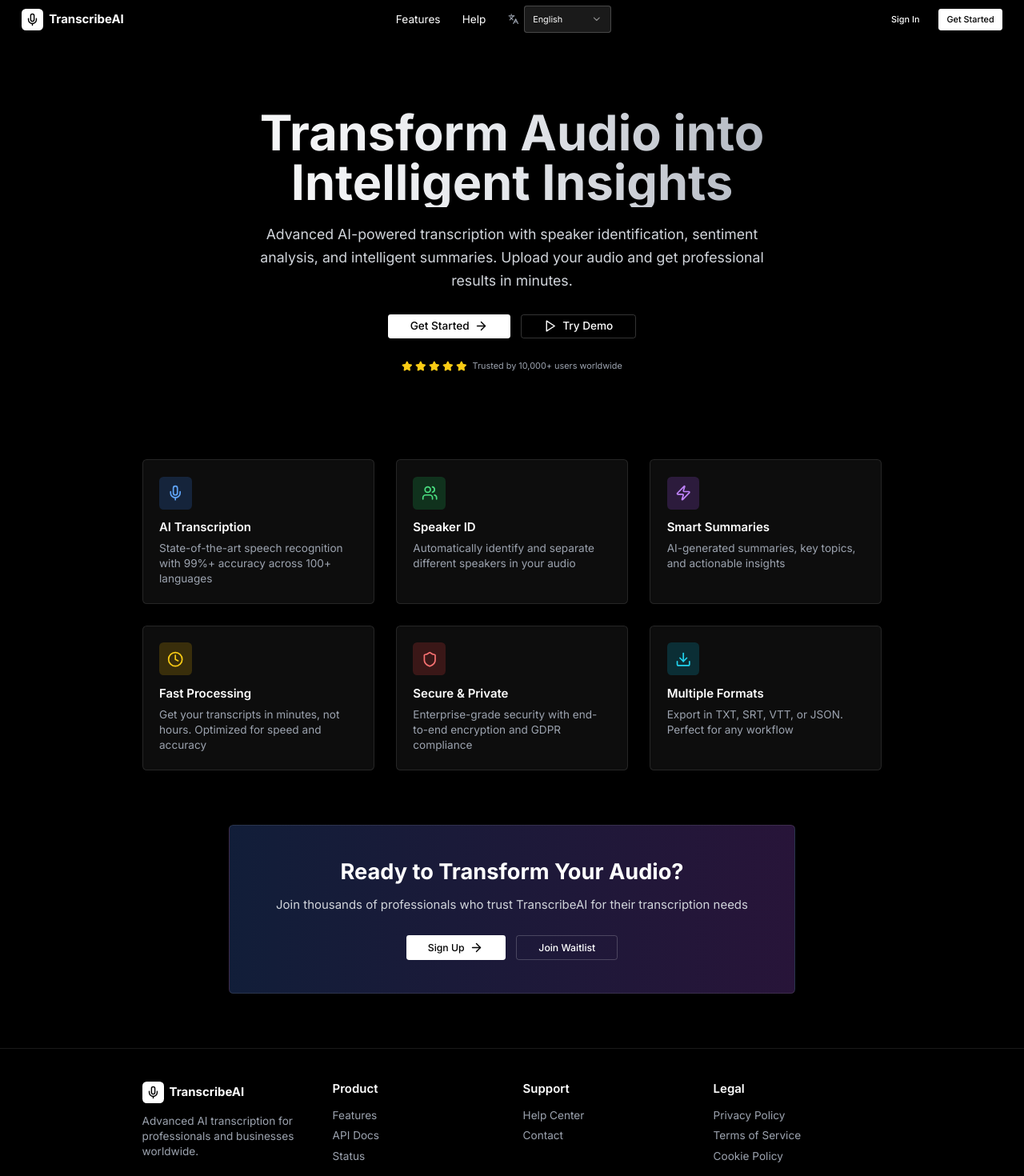
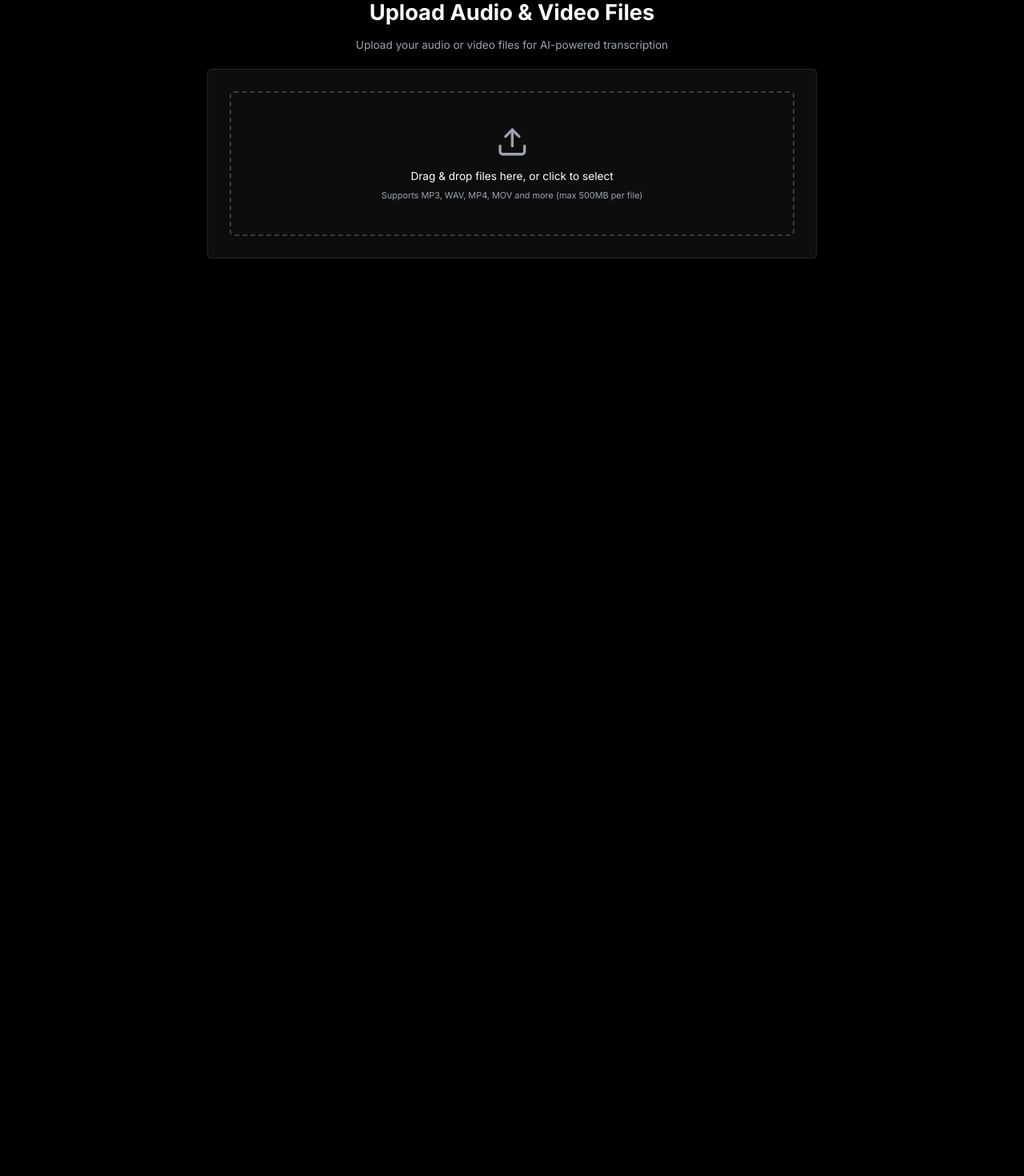
Before and after one commit to Philly345/ecouter-transcribe-8i, a Next.js app: page / in a window 1280 px wide. Shown: the part 20-1490 px from the top of the page at 80% size. After the commit the page ends 800 px from the top, so only its background shows below. Built offline with nearby package versions, Linux system fonts and the light colour scheme.

Commit message:
Update page.tsx

```diff
--- a/app/page.tsx
+++ b/app/page.tsx
@@ -1,327 +1,212 @@
 "use client"
 
-import { useState } from "react"
-import Link from "next/link"
+import { useState, useCallback } from "react"
 import { Button } from "@/components/ui/button"
-import { Card, CardContent } from "@/components/ui/card"
-import { Select, SelectContent, SelectItem, SelectTrigger, SelectValue } from "@/components/ui/select"
-import { FloatingBubbles } from "@/components/floating-bubbles"
-import { Mic, Zap, Shield, Users, Clock, Download, Star, ArrowRight, Play, Languages } from "lucide-react"
+import { Card, CardContent, CardHeader, CardTitle } from "@/components/ui/card"
+import { Progress } from "@/components/ui/progress"
+import { Alert, AlertDescription } from "@/components/ui/alert"
+import { Upload, FileAudio, FileVideo, X, CheckCircle, AlertCircle } from "lucide-react"
+import { useDropzone } from "react-dropzone"
 
-export default function HomePage() {
-  const [selectedLanguage, setSelectedLanguage] = useState("en")
-  const [isTranslating, setIsTranslating] = useState(false)
-
-  const handleLanguageChange = async (languageCode: string) => {
-    if (languageCode === "en") {
-      setSelectedLanguage("en")
-      return
+interface UploadedFile {
+  file: File
+  id: string
+  progress: number
+  status: "uploading" | "completed" | "error"
+  error?: string
+  result?: any
 }
 
-    setIsTranslating(true)
-    setSelectedLanguage(languageCode)
-    // Simulate translation delay
-    setTimeout(() => {
-      setIsTranslating(false)
-    }, 1000)
+export default function UploadPage() {
+  const [files, setFiles] = useState<UploadedFile[]>([])
+  const [isUploading, setIsUploading] = useState(false)
+
+  const onDrop = useCallback((acceptedFiles: File[]) => {
+    const newFiles = acceptedFiles.map((file) => ({
+      file,
+      id: Math.random().toString(36).substr(2, 9),
+      progress: 0,
+      status: "uploading" as const,
+    }))
+
+    setFiles((prev) => [...prev, ...newFiles])
+
+    // Start uploading each file
+    newFiles.forEach(uploadFile)
+  }, [])
+
+  const { getRootProps, getInputProps, isDragActive } = useDropzone({
+    onDrop,
+    accept: {
+      "audio/*": [".mp3", ".wav", ".m4a", ".aac", ".ogg", ".flac"],
+      "video/*": [".mp4", ".mov", ".avi", ".mkv", ".webm"],
+    },
+    maxSize: 500 * 1024 * 1024, // 500MB limit
+    multiple: true,
+  })
+
+  const uploadFile = async (uploadedFile: UploadedFile) => {
+    setIsUploading(true)
+
+    try {
+      const formData = new FormData()
+      formData.append("file", uploadedFile.file)
+      formData.append("fileId", uploadedFile.id)
+
+      const response = await fetch("/api/upload", {
+        method: "POST",
+        body: formData,
+      })
+
+      // Check if response is ok before trying to parse JSON
+      if (!response.ok) {
+        const errorText = await response.text()
+        throw new Error(`Upload failed: ${response.status} ${response.statusText}. ${errorText}`)
       }
 
-  const getTranslatedText = (englishText: string) => {
-    if (selectedLanguage === "en" || isTranslating) return englishText
-
-    // Simple demonstration - in real implementation, you'd translate all text
-    const translations: { [key: string]: { [key: string]: string } } = {
-      es: {
-        "Transform Audio into Intelligent Insights": "Transformar Audio en Perspectivas Inteligentes",
-        "Get Started": "Empezar",
-        "Try Demo": "Probar Demo",
-        "Trusted by 10,000+ users worldwide": "Confiado por más de 10,000 usuarios en todo el mundo",
-        "Sign Up": "Registrarse",
-        "Join Waitlist": "Unirse a Lista de Espera",
-      },
-      fr: {
-        "Transform Audio into Intelligent Insights": "Transformer l'Audio en Insights Intelligents",
-        "Get Started": "Commencer",
-        "Try Demo": "Essayer la Démo",
-        "Trusted by 10,000+ utilisateurs dans le monde": "Approuvé par plus de 10 000 utilisateurs dans le monde",
-        "Sign Up": "S'inscrire",
-        "Join Waitlist": "Rejoindre la Liste d'Attente",
-      },
-      de: {
-        "Transform Audio into Intelligent Insights": "Audio in Intelligente Erkenntnisse Verwandeln",
-        "Get Started": "Loslegen",
-        "Try Demo": "Demo Testen",
-        "Trusted by 10,000+ users worldwide": "Vertraut von über 10.000 Nutzern weltweit",
-        "Sign Up": "Anmelden",
-        "Join Waitlist": "Warteliste Beitreten",
-      },
+      // Check content type to ensure it's JSON
+      const contentType = response.headers.get("content-type")
+      if (!contentType || !contentType.includes("application/json")) {
+        const errorText = await response.text()
+        throw new Error(`Server returned non-JSON response: ${errorText}`)
       }
 
-    return translations[selectedLanguage]?.[englishText] || englishText
+      const result = await response.json()
+
+      setFiles((prev) =>
+        prev.map((f) => (f.id === uploadedFile.id ? { ...f, status: "completed", progress: 100, result } : f)),
+      )
+    } catch (error) {
+      console.error("Upload error:", error)
+      setFiles((prev) =>
+        prev.map((f) =>
+          f.id === uploadedFile.id
+            ? {
+                ...f,
+                status: "error",
+                error: error instanceof Error ? error.message : "Upload failed",
+              }
+            : f,
+        ),
+      )
+    } finally {
+      setIsUploading(false)
+    }
+  }
+
+  const removeFile = (id: string) => {
+    setFiles((prev) => prev.filter((f) => f.id !== id))
+  }
+
+  const retryUpload = (file: UploadedFile) => {
+    setFiles((prev) =>
+      prev.map((f) => (f.id === file.id ? { ...f, status: "uploading", progress: 0, error: undefined } : f)),
+    )
+    uploadFile(file)
+  }
+
+  const formatFileSize = (bytes: number) => {
+    if (bytes === 0) return "0 Bytes"
+    const k = 1024
+    const sizes = ["Bytes", "KB", "MB", "GB"]
+    const i = Math.floor(Math.log(bytes) / Math.log(k))
+    return Number.parseFloat((bytes / Math.pow(k, i)).toFixed(2)) + " " + sizes[i]
   }
 
   return (
-    <div className="min-h-screen bg-black text-white relative overflow-hidden">
-      <FloatingBubbles />
-
-      {/* Navigation */}
-      <nav className="relative z-10 flex items-center justify-between p-6 md:p-8">
-        <div className="flex items-center space-x-2">
-          <div className="w-8 h-8 bg-white rounded-lg flex items-center justify-center">
-            <Mic className="h-5 w-5 text-black" />
-          </div>
-          <span className="text-xl font-bold">TranscribeAI</span>
+    <div className="min-h-screen bg-black text-white p-6">
+      <div className="max-w-4xl mx-auto space-y-6">
+        <div className="text-center space-y-4">
+          <h1 className="text-4xl font-bold">Upload Audio & Video Files</h1>
+          <p className="text-gray-400">Upload your audio or video files for AI-powered transcription</p>
         </div>
 
-        <div className="hidden md:flex items-center space-x-8">
-          <Link href="/features" className="hover:text-gray-300 transition-colors">
-            Features
-          </Link>
-          <Link href="/help" className="hover:text-gray-300 transition-colors">
-            Help
-          </Link>
+        {/* Upload Area */}
+        <Card className="bg-white/5 border-white/10">
+          <CardContent className="p-8">
+            <div
+              {...getRootProps()}
+              className={`border-2 border-dashed rounded-lg p-12 text-center cursor-pointer transition-colors ${
+                isDragActive ? "border-blue-400 bg-blue-400/10" : "border-white/20 hover:border-white/40"
+              }`}
+            >
+              <input {...getInputProps()} />
+              <Upload className="h-12 w-12 mx-auto mb-4 text-gray-400" />
+              {isDragActive ? (
+                <p className="text-lg">Drop the files here...</p>
+              ) : (
+                <div className="space-y-2">
+                  <p className="text-lg">Drag & drop files here, or click to select</p>
+                  <p className="text-sm text-gray-400">Supports MP3, WAV, MP4, MOV and more (max 500MB per file)</p>
+                </div>
+              )}
+            </div>
+          </CardContent>
+        </Card>
 
-          {/* Website Language Selector */}
+        {/* File List */}
+        {files.length > 0 && (
+          <Card className="bg-white/5 border-white/10">
+            <CardHeader>
+              <CardTitle>Uploaded Files</CardTitle>
+            </CardHeader>
+            <CardContent className="space-y-4">
+              {files.map((uploadedFile) => (
+                <div key={uploadedFile.id} className="border border-white/10 rounded-lg p-4">
+                  <div className="flex items-center justify-between mb-2">
+                    <div className="flex items-center space-x-3">
+                      {uploadedFile.file.type.startsWith("audio/") ? (
+                        <FileAudio className="h-5 w-5 text-blue-400" />
+                      ) : (
+                        <FileVideo className="h-5 w-5 text-purple-400" />
+                      )}
+                      <div>
+                        <p className="font-medium truncate max-w-xs">{uploadedFile.file.name}</p>
+                        <p className="text-sm text-gray-400">{formatFileSize(uploadedFile.file.size)}</p>
+                      </div>
+                    </div>
                     <div className="flex items-center space-x-2">
-            <Languages className="h-4 w-4 text-gray-400" />
-            <Select value={selectedLanguage} onValueChange={handleLanguageChange}>
-              <SelectTrigger className="w-32 bg-white/10 border-white/20 text-white text-sm">
-                <SelectValue />
-              </SelectTrigger>
-              <SelectContent className="bg-black border-white/20 text-white max-h-60">
-                <SelectItem value="en">English</SelectItem>
-                <SelectItem value="es">Español</SelectItem>
-                <SelectItem value="fr">Français</SelectItem>
-                <SelectItem value="de">Deutsch</SelectItem>
-                <SelectItem value="zh">中文</SelectItem>
-                <SelectItem value="ja">日本語</SelectItem>
-                <SelectItem value="ko">한국어</SelectItem>
-                <SelectItem value="ar">العربية</SelectItem>
-                <SelectItem value="hi">हिन्दी</SelectItem>
-                <SelectItem value="pt">Português</SelectItem>
-                <SelectItem value="ru">Русский</SelectItem>
-                <SelectItem value="it">Italiano</SelectItem>
-              </SelectContent>
-            </Select>
+                      {uploadedFile.status === "completed" && <CheckCircle className="h-5 w-5 text-green-400" />}
+                      {uploadedFile.status === "error" && <AlertCircle className="h-5 w-5 text-red-400" />}
+                      <Button variant="ghost" size="sm" onClick={() => removeFile(uploadedFile.id)}>
+                        <X className="h-4 w-4" />
+                      </Button>
                     </div>
                   </div>
 
-        <div className="flex items-center space-x-4">
-          <Link href="/login">
-            <Button variant="ghost" className="text-white hover:bg-white/10">
-              Sign In
+                  {uploadedFile.status === "uploading" && <Progress value={uploadedFile.progress} className="mb-2" />}
+
+                  {uploadedFile.status === "error" && (
+                    <div className="space-y-2">
+                      <Alert className="border-red-500/20 bg-red-500/10">
+                        <AlertCircle className="h-4 w-4" />
+                        <AlertDescription className="text-red-400">{uploadedFile.error}</AlertDescription>
+                      </Alert>
+                      <Button
+                        variant="outline"
+                        size="sm"
+                        onClick={() => retryUpload(uploadedFile)}
+                        className="border-white/20 text-white hover:bg-white/10"
+                      >
+                        Retry Upload
                       </Button>
-          </Link>
-          <Link href="/signup">
-            <Button className="bg-white text-black hover:bg-gray-200">{getTranslatedText("Get Started")}</Button>
-          </Link>
                     </div>
-      </nav>
+                  )}
 
-      {/* Hero Section */}
-      <div className="relative z-10 max-w-6xl mx-auto px-4 sm:px-6 md:px-8 pt-20 pb-32">
-        <div className="text-center space-y-8">
-          <div className="space-y-6">
-            <h1 className="text-4xl sm:text-5xl md:text-6xl lg:text-7xl font-bold leading-tight bg-gradient-to-r from-white via-gray-200 to-gray-400 bg-clip-text text-transparent px-4">
-              {getTranslatedText("Transform Audio into Intelligent Insights")}
-            </h1>
-            <p className="text-xl md:text-2xl text-gray-300 max-w-3xl mx-auto leading-relaxed">
-              {isTranslating
-                ? "Translating..."
-                : "Advanced AI-powered transcription with speaker identification, sentiment analysis, and intelligent summaries. Upload your audio and get professional results in minutes."}
-            </p>
+                  {uploadedFile.status === "completed" && uploadedFile.result && (
+                    <Alert className="border-green-500/20 bg-green-500/10">
+                      <CheckCircle className="h-4 w-4" />
+                      <AlertDescription className="text-green-400">
+                        Upload completed successfully! Processing will begin shortly.
+                      </AlertDescription>
+                    </Alert>
+                  )}
                 </div>
-
-          <div className="flex flex-col sm:flex-row items-center justify-center gap-4">
-            <Link href="/signup">
-              <Button size="lg" className="bg-white text-black hover:bg-gray-200 px-8 py-4 text-lg">
-                {getTranslatedText("Get Started")}
-                <ArrowRight className="ml-2 h-5 w-5" />
-              </Button>
-            </Link>
-            <Link href="/demo">
-              <Button
-                size="lg"
-                variant="outline"
-                className="border-white/20 text-white hover:bg-white/10 px-8 py-4 text-lg bg-transparent"
-              >
-                <Play className="mr-2 h-5 w-5" />
-                {getTranslatedText("Try Demo")}
-              </Button>
-            </Link>
-          </div>
-
-          <div className="flex items-center justify-center space-x-2 text-gray-400">
-            <div className="flex items-center space-x-1">
-              {[1, 2, 3, 4, 5].map((star) => (
-                <Star key={star} className="h-4 w-4 fill-yellow-400 text-yellow-400" />
               ))}
-            </div>
-            <span className="text-sm">{getTranslatedText("Trusted by 10,000+ users worldwide")}</span>
-          </div>
-        </div>
-      </div>
-
-      {/* Features Grid */}
-      <div className="relative z-10 max-w-6xl mx-auto px-6 md:px-8 pb-20">
-        <div className="grid md:grid-cols-2 lg:grid-cols-3 gap-8">
-          <Card className="bg-white/5 border-white/10 hover:bg-white/10 transition-colors">
-            <CardContent className="p-6">
-              <div className="w-12 h-12 bg-blue-500/20 rounded-lg flex items-center justify-center mb-4">
-                <Mic className="h-6 w-6 text-blue-400" />
-              </div>
-              <h3 className="text-xl font-semibold mb-2">AI Transcription</h3>
-              <p className="text-gray-400">
-                State-of-the-art speech recognition with 99%+ accuracy across 100+ languages
-              </p>
             </CardContent>
           </Card>
-
-          <Card className="bg-white/5 border-white/10 hover:bg-white/10 transition-colors">
-            <CardContent className="p-6">
-              <div className="w-12 h-12 bg-green-500/20 rounded-lg flex items-center justify-center mb-4">
-                <Users className="h-6 w-6 text-green-400" />
+        )}
       </div>
-              <h3 className="text-xl font-semibold mb-2">Speaker ID</h3>
-              <p className="text-gray-400">Automatically identify and separate different speakers in your audio</p>
-            </CardContent>
-          </Card>
-
-          <Card className="bg-white/5 border-white/10 hover:bg-white/10 transition-colors">
-            <CardContent className="p-6">
-              <div className="w-12 h-12 bg-purple-500/20 rounded-lg flex items-center justify-center mb-4">
-                <Zap className="h-6 w-6 text-purple-400" />
-              </div>
-              <h3 className="text-xl font-semibold mb-2">Smart Summaries</h3>
-              <p className="text-gray-400">AI-generated summaries, key topics, and actionable insights</p>
-            </CardContent>
-          </Card>
-
-          <Card className="bg-white/5 border-white/10 hover:bg-white/10 transition-colors">
-            <CardContent className="p-6">
-              <div className="w-12 h-12 bg-yellow-500/20 rounded-lg flex items-center justify-center mb-4">
-                <Clock className="h-6 w-6 text-yellow-400" />
-              </div>
-              <h3 className="text-xl font-semibold mb-2">Fast Processing</h3>
-              <p className="text-gray-400">
-                Get your transcripts in minutes, not hours. Optimized for speed and accuracy
-              </p>
-            </CardContent>
-          </Card>
-
-          <Card className="bg-white/5 border-white/10 hover:bg-white/10 transition-colors">
-            <CardContent className="p-6">
-              <div className="w-12 h-12 bg-red-500/20 rounded-lg flex items-center justify-center mb-4">
-                <Shield className="h-6 w-6 text-red-400" />
-              </div>
-              <h3 className="text-xl font-semibold mb-2">Secure & Private</h3>
-              <p className="text-gray-400">Enterprise-grade security with end-to-end encryption and GDPR compliance</p>
-            </CardContent>
-          </Card>
-
-          <Card className="bg-white/5 border-white/10 hover:bg-white/10 transition-colors">
-            <CardContent className="p-6">
-              <div className="w-12 h-12 bg-cyan-500/20 rounded-lg flex items-center justify-center mb-4">
-                <Download className="h-6 w-6 text-cyan-400" />
-              </div>
-              <h3 className="text-xl font-semibold mb-2">Multiple Formats</h3>
-              <p className="text-gray-400">Export in TXT, SRT, VTT, or JSON. Perfect for any workflow</p>
-            </CardContent>
-          </Card>
-        </div>
-      </div>
-
-      {/* CTA Section - Updated buttons */}
-      <div className="relative z-10 max-w-4xl mx-auto px-6 md:px-8 pb-20">
-        <Card className="bg-gradient-to-r from-blue-600/20 to-purple-600/20 border-white/10">
-          <CardContent className="p-8 md:p-12 text-center">
-            <h2 className="text-3xl md:text-4xl font-bold mb-4">Ready to Transform Your Audio?</h2>
-            <p className="text-xl text-gray-300 mb-8">
-              Join thousands of professionals who trust TranscribeAI for their transcription needs
-            </p>
-            <div className="flex flex-col sm:flex-row items-center justify-center gap-4">
-              <Link href="/signup">
-                <Button size="lg" className="bg-white text-black hover:bg-gray-200 px-8 py-4">
-                  {getTranslatedText("Sign Up")}
-                  <ArrowRight className="ml-2 h-5 w-5" />
-                </Button>
-              </Link>
-              <Link href="/waitlist">
-                <Button
-                  size="lg"
-                  variant="outline"
-                  className="border-white/20 text-white hover:bg-white/10 px-8 py-4 bg-transparent"
-                >
-                  {getTranslatedText("Join Waitlist")}
-                </Button>
-              </Link>
-            </div>
-          </CardContent>
-        </Card>
-      </div>
-
-      {/* Footer */}
-      <footer className="relative z-10 border-t border-white/10 bg-black/50 backdrop-blur-sm">
-        <div className="max-w-6xl mx-auto px-6 md:px-8 py-12">
-          <div className="grid md:grid-cols-4 gap-8">
-            <div className="space-y-4">
-              <div className="flex items-center space-x-2">
-                <div className="w-8 h-8 bg-white rounded-lg flex items-center justify-center">
-                  <Mic className="h-5 w-5 text-black" />
-                </div>
-                <span className="text-xl font-bold">TranscribeAI</span>
-              </div>
-              <p className="text-gray-400">Advanced AI transcription for professionals and businesses worldwide.</p>
-            </div>
-
-            <div>
-              <h3 className="font-semibold mb-4">Product</h3>
-              <div className="space-y-2">
-                <Link href="/features" className="block text-gray-400 hover:text-white transition-colors">
-                  Features
-                </Link>
-                <Link href="/api-docs" className="block text-gray-400 hover:text-white transition-colors">
-                  API Docs
-                </Link>
-                <Link href="/status" className="block text-gray-400 hover:text-white transition-colors">
-                  Status
-                </Link>
-              </div>
-            </div>
-
-            <div>
-              <h3 className="font-semibold mb-4">Support</h3>
-              <div className="space-y-2">
-                <Link href="/help" className="block text-gray-400 hover:text-white transition-colors">
-                  Help Center
-                </Link>
-                <Link href="/contact" className="block text-gray-400 hover:text-white transition-colors">
-                  Contact
-                </Link>
-              </div>
-            </div>
-
-            <div>
-              <h3 className="font-semibold mb-4">Legal</h3>
-              <div className="space-y-2">
-                <Link href="/privacy" className="block text-gray-400 hover:text-white transition-colors">
-                  Privacy Policy
-                </Link>
-                <Link href="/terms" className="block text-gray-400 hover:text-white transition-colors">
-                  Terms of Service
-                </Link>
-                <Link href="/cookies" className="block text-gray-400 hover:text-white transition-colors">
-                  Cookie Policy
-                </Link>
-              </div>
-            </div>
-          </div>
-
-          <div className="border-t border-white/10 mt-8 pt-8 text-center text-gray-400">
-            <p>&copy; 2024 TranscribeAI. All rights reserved.</p>
-          </div>
-        </div>
-      </footer>
     </div>
   )
 }
```
Lines whose indentation alone changed are shown as unchanged.
